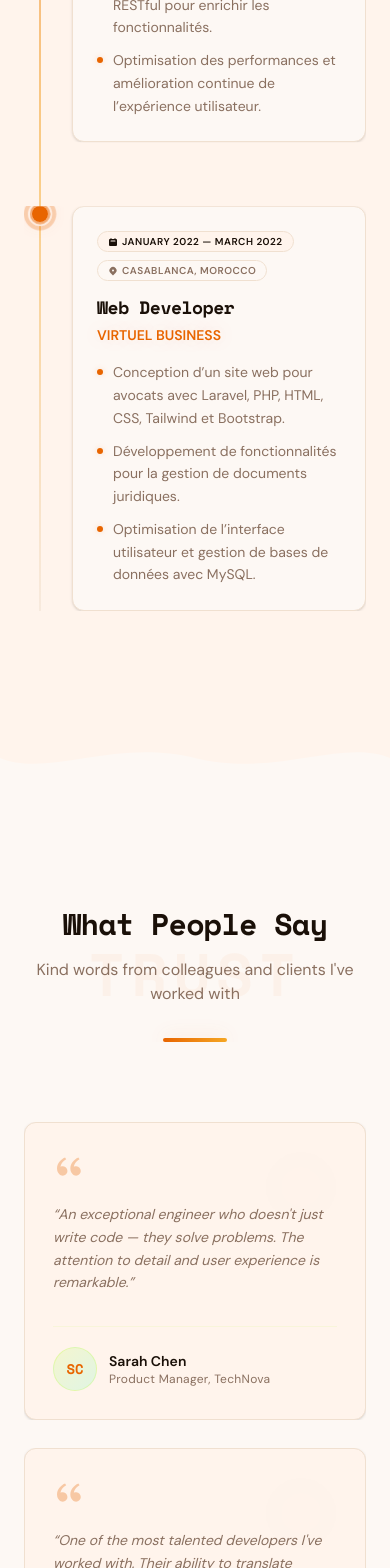
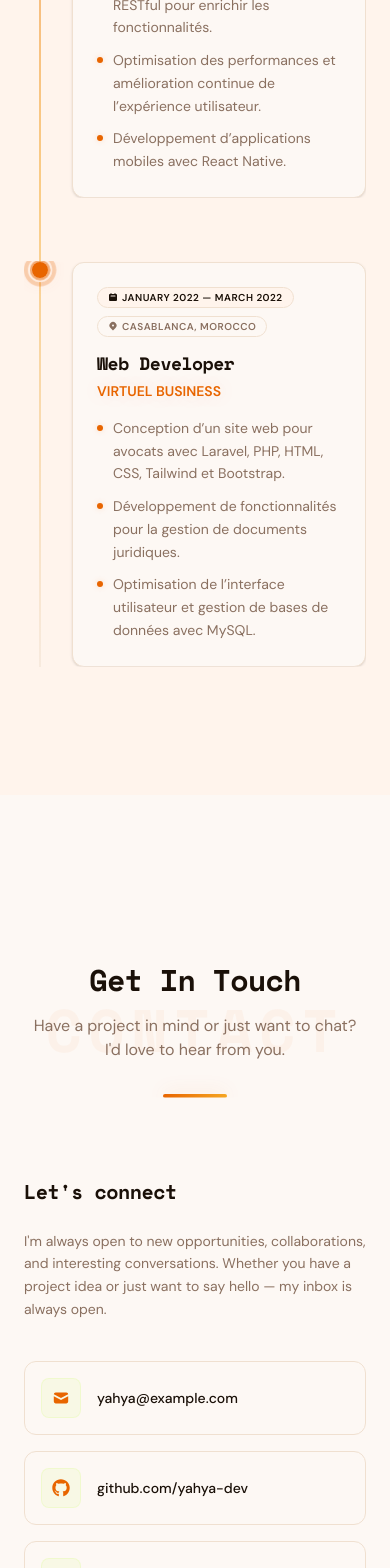
Before and after one commit to yahya-moussair/potfolio, a React (Vite) app: page / in a window 390 px wide. Shown: the part 9100-10668 px from the top of the page. Built offline with nearby package versions, Linux system fonts and the light colour scheme.

Commit message:
Refactor App component to comment out unused sections, update ContactSection background color, and add new mobile development experience to data.js, improving code clarity and enhancing the overall user interface.

```diff
--- a/src/App.jsx
+++ b/src/App.jsx
@@ -10,7 +10,7 @@ import AboutSection from "@/components/sections/AboutSection";
 import SkillsSection from "@/components/sections/SkillsSection";
 import ProjectsSection from "@/components/sections/ProjectsSection";
 import ExperienceSection from "@/components/sections/ExperienceSection";
-import TestimonialsSection from "@/components/sections/TestimonialsSection";
+// import TestimonialsSection from "@/components/sections/TestimonialsSection";
 import ContactSection from "@/components/sections/ContactSection";
 import Footer from "@/components/sections/Footer";
 import { ThemeProvider } from "@/context/ThemeContext";
@@ -41,16 +41,16 @@ export default function App() {
           <LazySection minHeight="80vh">
             <ExperienceSection />
           </LazySection>
-          <WaveDivider flip fillColor="var(--color-surface)" />
-          <LazySection minHeight="60vh">
+          {/* <WaveDivider flip fillColor="var(--color-surface)" /> */}
+          {/* <LazySection minHeight="60vh">
             <TestimonialsSection />
-          </LazySection>
-          <WaveDivider fillColor="var(--color-surface)" />
+          </LazySection> */}
+          <WaveDivider fillColor="var(--color-bg)" />
           <LazySection minHeight="70vh">
             <ContactSection />
           </LazySection>
         </main>
-        <Footer />
+        {/* <Footer /> */}
         <BackToTop />
       </>
     </ThemeProvider>
--- a/src/components/sections/ContactSection.jsx
+++ b/src/components/sections/ContactSection.jsx
@@ -58,7 +58,7 @@ export default function ContactSection() {
       id="contact"
       ref={sectionRef}
       className="py-32 px-6 relative"
-      style={{ background: "var(--color-surface)" }}
+      style={{ background: "var(--color-bg)" }}
     >
       <div className="max-w-6xl mx-auto">
         <SectionTitle
--- a/src/data/data.js
+++ b/src/data/data.js
@@ -124,6 +124,7 @@ export const EXPERIENCE = [
       "Développement d’applications web dynamiques avec Laravel, React et Inertia.js.",
       "Intégration et consommation d’API RESTful pour enrichir les fonctionnalités.",
       "Optimisation des performances et amélioration continue de l’expérience utilisateur.",
+      "Développement d’applications mobiles avec React Native.",
     ],
   },
   {
```
